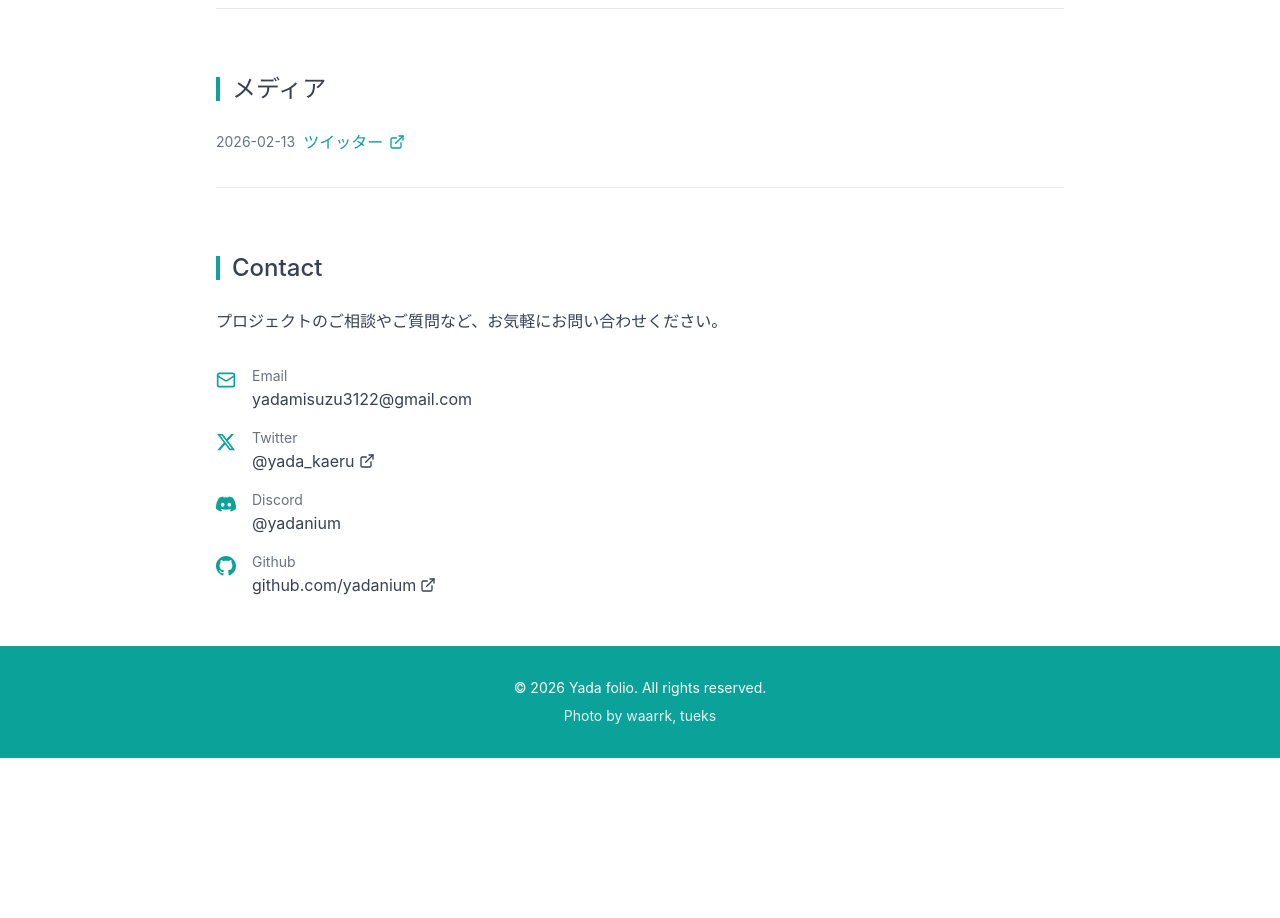
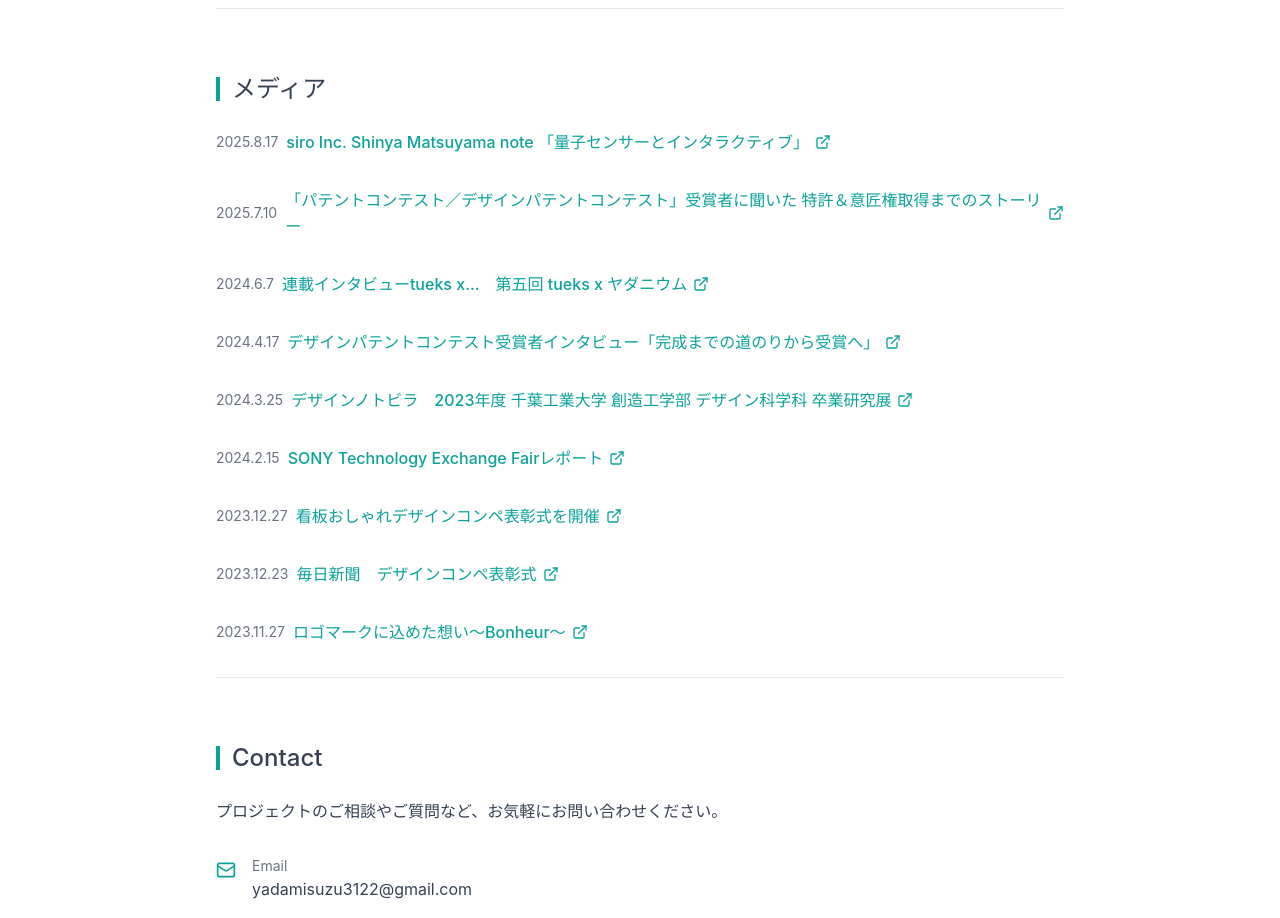
Before and after one commit to yadanium/Yada_folio_2026, a React (Vite) app: page /about in a window 1280 px wide. Shown: the part 2600-3518 px from the top of the page. Before the commit the page ends 3358 px from the top, so only its background shows below. Built offline with nearby package versions, Linux system fonts and the light colour scheme.

Commit message:
add_links

```diff
--- a/src/app/data/media.ts
+++ b/src/app/data/media.ts
@@ -6,9 +6,52 @@ export interface MediaItem {
 
 export const mediaItems: MediaItem[] = [
   {
-    date: "2026-02-13",
-    title: "ツイッター",
-    url: "https://x.com/yada_kaeru",
+    date: "2025.8.17",
+    title: "siro Inc.  Shinya Matsuyama note 「量子センサーとインタラクティブ」",
+    url: "https://note.com/gff02521/n/n16f3aae4f1ab",
+  },
+  {
+    date: "2025.7.10",
+    title:
+      "「パテントコンテスト／デザインパテントコンテスト」受賞者に聞いた 特許＆意匠権取得までのストーリー",
+    url: "https://prtimes.jp/story/detail/B4eyW8c4X1x",
+  },
+  {
+    date: "2024.6.7",
+    title: "連載インタビューtueks x...　第五回 tueks x ヤダニウム",
+    url: "https://www.tueks3.com/tueks-x-yadanium",
+  },
+  {
+    date: "2024.4.17",
+    title:
+      "デザインパテントコンテスト受賞者インタビュー「完成までの道のりから受賞へ」",
+    url: "https://www.youtube.com/watch?v=KQrpc8UFBJY",
+  },
+  {
+    date: "2024.3.25",
+    title:
+      "デザインノトビラ　2023年度 千葉工業大学 創造工学部 デザイン科学科 卒業研究展",
+    url: "https://skhole.japandesign.ne.jp/sotsuten/chiba-tech-2024/",
+  },
+  {
+    date: "2024.2.15",
+    title: "SONY Technology Exchange Fairレポート",
+    url: "https://sony-acceleration-platform.com/article1165.html",
+  },
+  {
+    date: "2023.12.27",
+    title: "看板おしゃれデザインコンペ表彰式を開催",
+    url: "https://kyodokogei.co.jp/news/news-4521/",
+  },
+  {
+    date: "2023.12.23",
+    title: "毎日新聞　デザインコンペ表彰式",
+    url: "https://mainichi.jp/articles/20231223/ddl/k12/040/137000c",
+  },
+  {
+    date: "2023.11.27",
+    title: "ロゴマークに込めた想い～Bonheur～",
+    url: "https://camp-fire.jp/projects/670333/view/activities/528838#main",
   },
   // 追加のメディア掲載はこの配列に追記してください
 ];
```
